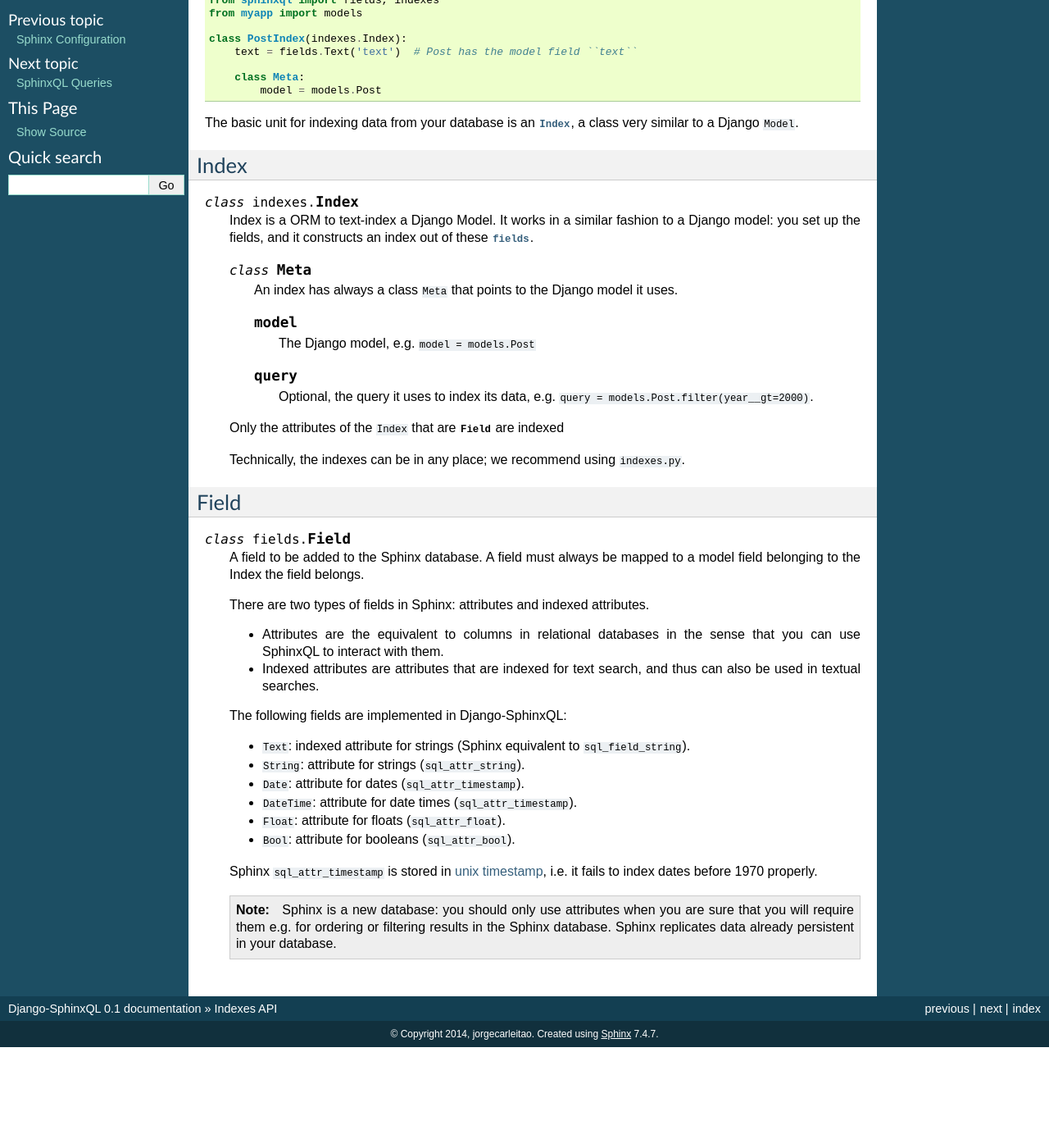
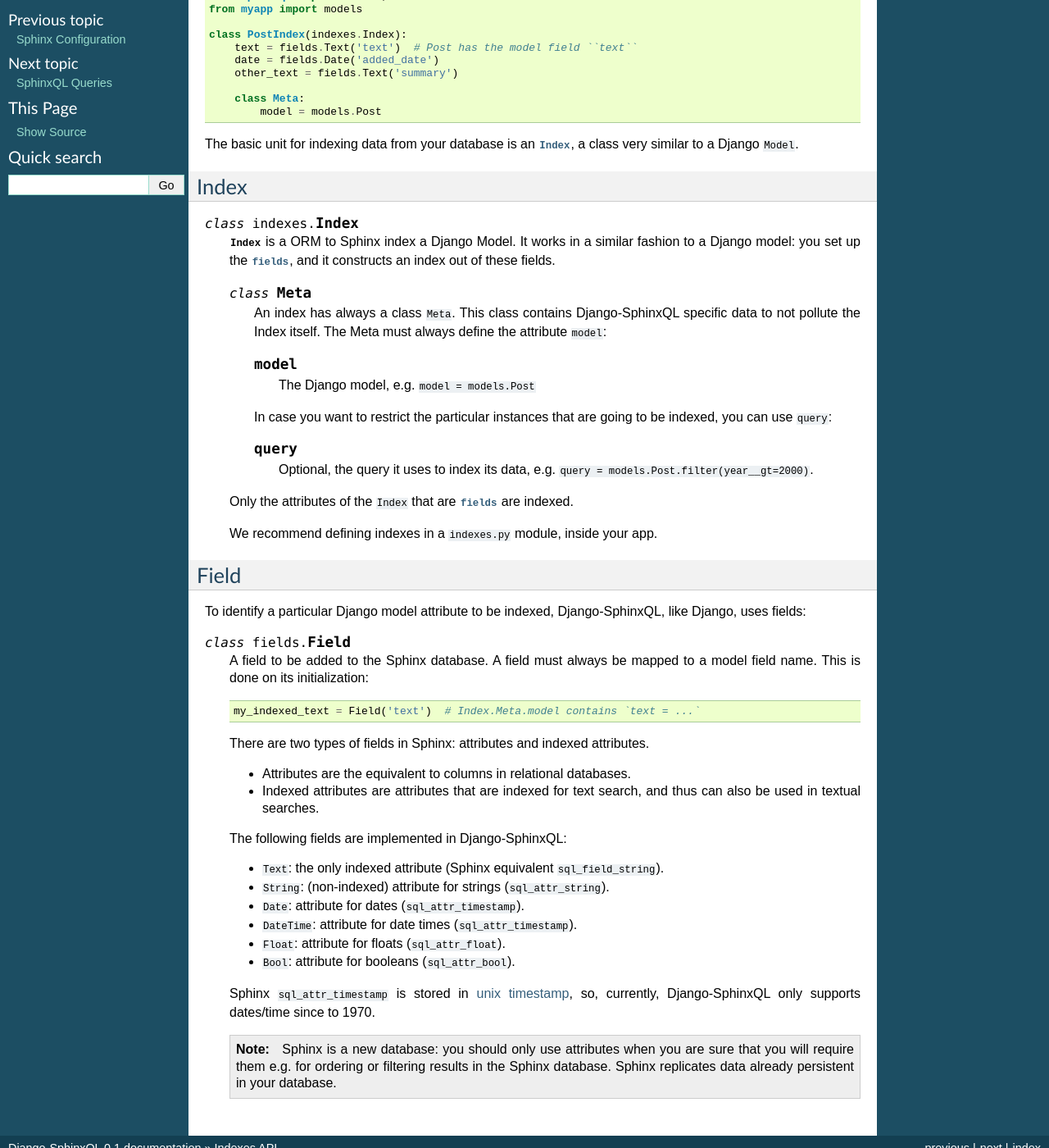
Before and after one commit to jorgecarleitao/django-sphinxql, a Sphinx documentation site: the page built from docs/indexes.rst, in a window 1280 px wide and 1400 px high, scrolled down 199 px. Shown: the whole window at 82% size. Built offline with Sphinx 7.4.7, drawn with Linux system fonts in a browser that asks for light colours; before the commit the page ends 1476 px from its top, so only the background shows below that; some of the changed text lies outside the part shown.

Commit message:
Improved docs for configuration and indexes.

```diff
--- a/docs/indexes.rst
+++ b/docs/indexes.rst
@@ -3,16 +3,19 @@ Indexes API
 
 .. currentmodule:: sphinxql
 
-This document explains how Django-SphinxQL translates
-a Python class into a Sphinx index, and how you can use it.
+This document explains how Django-SphinxQL maps a Django model into a Sphinx
+index.
 
 For those in a hurry, here's the code::
 
+    # indexes.py
     from sphinxql import fields, indexes
     from myapp import models
 
     class PostIndex(indexes.Index):
         text = fields.Text('text')  # Post has the model field ``text``
+        date = fields.Date('added_date')
+        other_text = fields.Text('summary')
 
         class Meta:
             model = models.Post
@@ -25,49 +28,57 @@ Index
 
 .. class:: indexes.Index
 
-    Index is a ORM to text-index a Django Model.
-    It works in a similar fashion to a Django model: you set up
-    the fields, and it constructs an index out of these :class:`fields <fields.Field>`.
+    :class:`Index` is a ORM to Sphinx index a Django Model. It works in a similar
+    fashion to a Django model: you set up the :class:`fields <fields.Field>`, and
+    it constructs an index out of these fields.
 
     .. class:: Meta
 
-        An index has always a class ``Meta`` that points to the Django
-        model it uses.
+        An index has always a class ``Meta``. This class contains Django-SphinxQL
+        specific data to not pollute the Index itself. The Meta must always define
+        the attribute ``model``:
 
         .. attribute:: model
 
             The Django model, e.g. ``model = models.Post``
+
+        In case you want to restrict the particular instances that are going to
+        be indexed, you can use ``query``:
 
         .. attribute:: query
 
             Optional, the query it uses to index its data, e.g.
             ``query = models.Post.filter(year__gt=2000)``.
 
-    Only the attributes of the ``Index`` that are :class:`Field` are indexed
+    Only the attributes of the ``Index`` that are :class:`fields <fields.Field>`
+    are indexed.
 
-    Technically, the indexes can be in any place; we recommend using ``indexes.py``.
+    We recommend defining indexes in a ``indexes.py`` module, inside your app.
 
 Field
 ~~~~~
 
+To identify a particular Django model attribute to be indexed, Django-SphinxQL,
+like Django, uses fields:
+
 .. class:: fields.Field
 
-    A field to be added to the Sphinx database.
-    A field must always be mapped to a model field belonging to the
-    Index the field belongs.
+    A field to be added to the Sphinx database. A field must always be mapped to
+    a model field name. This is done on its initialization::
+
+        my_indexed_text = Field('text')  # Index.Meta.model contains `text = ...`
 
     There are two types of fields in Sphinx: attributes and indexed attributes.
 
-    * Attributes are the equivalent to columns in relational databases in the sense
-      that you can use SphinxQL to interact with them.
+    * Attributes are the equivalent to columns in relational databases.
 
     * Indexed attributes are attributes that are indexed for text search, and thus
       can also be used in textual searches.
 
     The following fields are implemented in Django-SphinxQL:
 
-    * ``Text``: indexed attribute for strings (Sphinx equivalent to ``sql_field_string``).
-    * ``String``: attribute for strings (``sql_attr_string``).
+    * ``Text``: the only indexed attribute (Sphinx equivalent ``sql_field_string``).
+    * ``String``: (non-indexed) attribute for strings (``sql_attr_string``).
     * ``Date``: attribute for dates (``sql_attr_timestamp``).
     * ``DateTime``: attribute for date times (``sql_attr_timestamp``).
     * ``Float``: attribute for floats (``sql_attr_float``).
@@ -76,11 +87,11 @@ Field
     .. _unix timestamp: https://en.wikipedia.org/wiki/Unix_time
 
     Sphinx ``sql_attr_timestamp`` is stored in `unix timestamp`_,
-    i.e. it fails to index dates before 1970 properly.
+    so, currently, Django-SphinxQL only supports dates/time since to 1970.
 
     .. note::
 
-        Sphinx is a new database: you should only use attributes
-        when you are sure that you will require them e.g. for ordering or
-        filtering results in the Sphinx database. Sphinx replicates data already
-        persistent in your database.
+        Sphinx is a new database: you should only use attributes when you are
+        sure that you will require them e.g. for ordering or filtering results
+        in the Sphinx database. Sphinx replicates data already persistent in your
+        database.
```
Also changed, not shown: docs/configuration.rst (+19 -16 lines).
